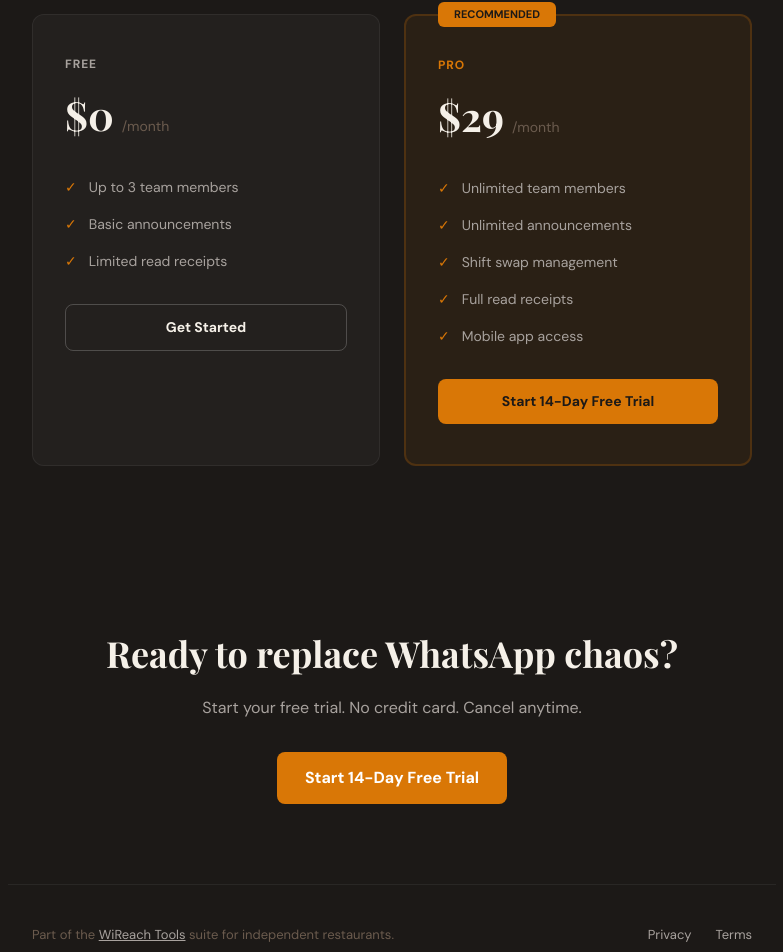
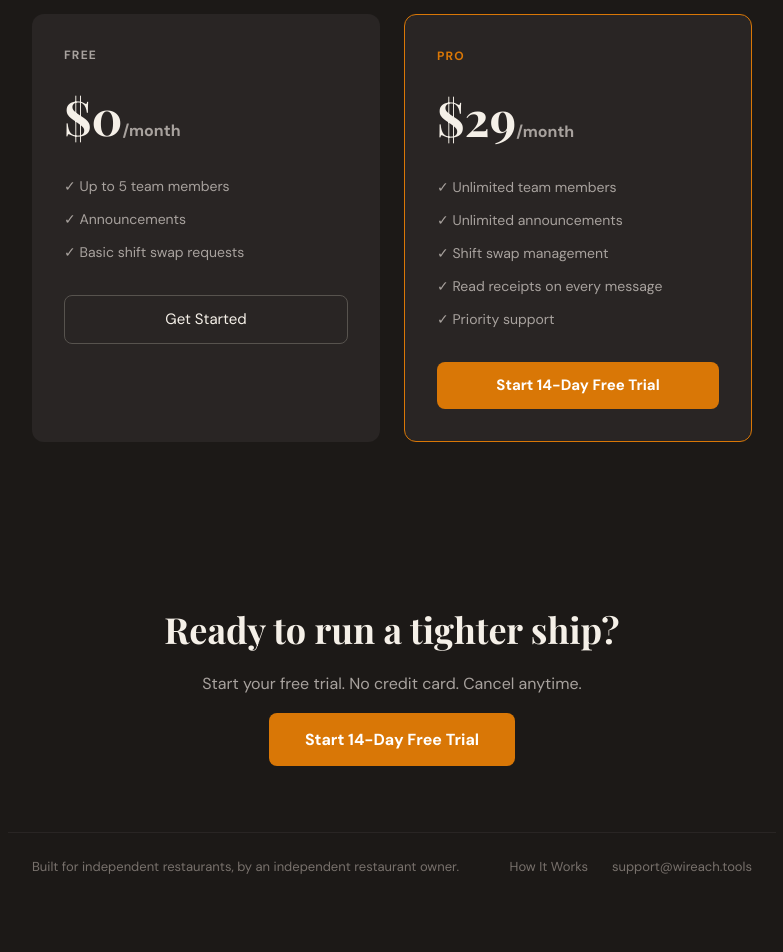
Before and after one commit to withinreachintl-coder/wri-staff-comms, a Next.js app: page / in a window 1280 px wide. Shown: the part 1835-2787 px from the top of the page, without its empty margins (248-1031 px from the left). After the commit the page ends 2735 px from the top, so only its background shows below. Built offline with nearby package versions, Linux system fonts and the light colour scheme.

Commit message:
polish: refined pricing cards, testimonial, footer with support email

```diff
--- a/app/page.tsx
+++ b/app/page.tsx
@@ -94,67 +94,38 @@ export default function LandingPage() {
           Pricing
         </p>
         <h2 style={{ fontFamily: 'Playfair Display, serif', fontSize: '36px', fontWeight: 700, marginBottom: '48px' }}>
-          Simple. Honest. No surprises.
+          Simple, honest pricing.
         </h2>
-
         <div style={{ display: 'grid', gridTemplateColumns: '1fr 1fr', gap: '24px' }}>
-          {/* Free Tier */}
-          <div style={{ background: 'rgba(255,255,255,0.03)', border: '1px solid rgba(255,255,255,0.06)', borderRadius: '12px', padding: '40px 32px' }}>
-            <p style={{ color: '#A8A29E', fontSize: '12px', fontWeight: 600, letterSpacing: '0.08em', textTransform: 'uppercase', marginBottom: '12px' }}>
-              Free
+          {/* Free */}
+          <div style={{ background: '#292524', borderRadius: '12px', padding: '32px' }}>
+            <p style={{ fontSize: '12px', fontWeight: 600, letterSpacing: '0.1em', textTransform: 'uppercase', color: '#A8A29E', marginBottom: '16px' }}>Free</p>
+            <p style={{ fontFamily: 'Playfair Display, serif', fontSize: '48px', fontWeight: 700, marginBottom: '24px' }}>
+              $0<span style={{ fontSize: '16px', color: '#A8A29E', fontFamily: 'DM Sans, sans-serif' }}>/month</span>
             </p>
-            <div style={{ display: 'flex', alignItems: 'baseline', gap: '8px', marginBottom: '32px' }}>
-              <span style={{ fontFamily: 'Playfair Display, serif', fontSize: '40px', fontWeight: 700 }}>$0</span>
-              <span style={{ color: '#6B5B4E', fontSize: '14px' }}>/month</span>
-            </div>
-            <ul style={{ listStyle: 'none', padding: 0, margin: '0 0 32px 0' }}>
-              {['Up to 3 team members', 'Basic announcements', 'Limited read receipts'].map((item, i) => (
-                <li key={i} style={{ display: 'flex', gap: '12px', marginBottom: '16px', fontSize: '14px', color: '#A8A29E' }}>
-                  <span style={{ color: '#D97706' }}>✓</span>
-                  {item}
-                </li>
-              ))}
-            </ul>
-            <Link href="/login" style={{
-              display: 'block', width: '100%', textAlign: 'center',
-              border: '1px solid rgba(255,255,255,0.2)', color: '#F5F0E8', padding: '12px',
-              borderRadius: '8px', textDecoration: 'none', fontWeight: 600, fontSize: '14px'
-            }}>
-              Get Started
-            </Link>
+            {['Up to 5 team members', 'Announcements', 'Basic shift swap requests'].map(item => (
+              <p key={item} style={{ color: '#A8A29E', fontSize: '14px', marginBottom: '12px' }}>✓ {item}</p>
+            ))}
+            <a href="/signup" style={{
+              display: 'block', textAlign: 'center', marginTop: '32px',
+              border: '1px solid #57534E', padding: '12px', borderRadius: '8px',
+              color: '#F5F0E8', textDecoration: 'none', fontSize: '15px'
+            }}>Get Started</a>
           </div>
-
-          {/* Pro Tier */}
-          <div style={{ background: 'rgba(217,119,6,0.08)', border: '2px solid rgba(217,119,6,0.2)', borderRadius: '12px', padding: '40px 32px', position: 'relative' }}>
-            <div style={{
-              position: 'absolute', top: '-14px', left: '32px',
-              background: '#D97706', color: '#1C1917', padding: '4px 16px',
-              borderRadius: '6px', fontSize: '11px', fontWeight: 600
-            }}>
-              RECOMMENDED
-            </div>
-            <p style={{ color: '#D97706', fontSize: '12px', fontWeight: 600, letterSpacing: '0.08em', textTransform: 'uppercase', marginBottom: '12px' }}>
-              Pro
+          {/* Pro */}
+          <div style={{ background: '#292524', borderRadius: '12px', padding: '32px', border: '1px solid #D97706' }}>
+            <p style={{ fontSize: '12px', fontWeight: 600, letterSpacing: '0.1em', textTransform: 'uppercase', color: '#D97706', marginBottom: '16px' }}>Pro</p>
+            <p style={{ fontFamily: 'Playfair Display, serif', fontSize: '48px', fontWeight: 700, marginBottom: '24px' }}>
+              $29<span style={{ fontSize: '16px', color: '#A8A29E', fontFamily: 'DM Sans, sans-serif' }}>/month</span>
             </p>
-            <div style={{ display: 'flex', alignItems: 'baseline', gap: '8px', marginBottom: '32px' }}>
-              <span style={{ fontFamily: 'Playfair Display, serif', fontSize: '40px', fontWeight: 700 }}>$29</span>
-              <span style={{ color: '#6B5B4E', fontSize: '14px' }}>/month</span>
-            </div>
-            <ul style={{ listStyle: 'none', padding: 0, margin: '0 0 32px 0' }}>
-              {['Unlimited team members', 'Unlimited announcements', 'Shift swap management', 'Full read receipts', 'Mobile app access'].map((item, i) => (
-                <li key={i} style={{ display: 'flex', gap: '12px', marginBottom: '16px', fontSize: '14px', color: '#A8A29E' }}>
-                  <span style={{ color: '#D97706' }}>✓</span>
-                  {item}
-                </li>
-              ))}
-            </ul>
-            <Link href="/login" style={{
-              display: 'block', width: '100%', textAlign: 'center',
-              background: '#D97706', color: '#1C1917', padding: '12px',
-              borderRadius: '8px', textDecoration: 'none', fontWeight: 600, fontSize: '14px'
-            }}>
-              Start 14-Day Free Trial
-            </Link>
+            {['Unlimited team members', 'Unlimited announcements', 'Shift swap management', 'Read receipts on every message', 'Priority support'].map(item => (
+              <p key={item} style={{ color: '#A8A29E', fontSize: '14px', marginBottom: '12px' }}>✓ {item}</p>
+            ))}
+            <a href="/signup" style={{
+              display: 'block', textAlign: 'center', marginTop: '32px',
+              background: '#D97706', padding: '12px', borderRadius: '8px',
+              color: '#fff', textDecoration: 'none', fontSize: '15px', fontWeight: 600
+            }}>Start 14-Day Free Trial</a>
           </div>
         </div>
       </section>
@@ -162,27 +133,30 @@ export default function LandingPage() {
       {/* CTA */}
       <section style={{ padding: '80px 24px', textAlign: 'center', maxWidth: '768px', margin: '0 auto' }}>
         <h2 style={{ fontFamily: 'Playfair Display, serif', fontSize: '36px', fontWeight: 700, marginBottom: '16px' }}>
-          Ready to replace WhatsApp chaos?
+          Ready to run a tighter ship?
         </h2>
         <p style={{ color: '#A8A29E', fontSize: '16px', marginBottom: '32px' }}>
           Start your free trial. No credit card. Cancel anytime.
         </p>
-        <Link href="/login" style={{
-          background: '#D97706', color: '#fff', padding: '14px 28px',
-          borderRadius: '8px', textDecoration: 'none', fontWeight: 600, fontSize: '16px', display: 'inline-block'
-        }}>Start 14-Day Free Trial</Link>
+        <a href="/signup" style={{
+          background: '#D97706', color: '#fff', padding: '16px 36px',
+          borderRadius: '8px', textDecoration: 'none', fontWeight: 600, fontSize: '16px'
+        }}>Start 14-Day Free Trial</a>
       </section>
 
       {/* Footer */}
-      <footer style={{ padding: '40px 24px', maxWidth: '768px', margin: '0 auto', display: 'flex', justifyContent: 'space-between', alignItems: 'center', borderTop: '1px solid rgba(255,255,255,0.06)' }}>
-        <p style={{ fontSize: '13px', color: '#6B5B4E' }}>
-          Part of the <a href="https://wireach.tools" style={{ color: '#A8A29E', textDecoration: 'underline' }}>WiReach Tools</a> suite for independent restaurants.
-        </p>
+      <footer style={{
+        borderTop: '1px solid #292524', padding: '24px',
+        display: 'flex', justifyContent: 'space-between', alignItems: 'center',
+        maxWidth: '768px', margin: '0 auto', flexWrap: 'wrap', gap: '12px'
+      }}>
+        <span style={{ color: '#78716C', fontSize: '13px' }}>Built for independent restaurants, by an independent restaurant owner.</span>
         <div style={{ display: 'flex', gap: '24px' }}>
-          <a href="#" style={{ color: '#A8A29E', textDecoration: 'none', fontSize: '13px' }}>Privacy</a>
-          <a href="#" style={{ color: '#A8A29E', textDecoration: 'none', fontSize: '13px' }}>Terms</a>
+          <a href="#features" style={{ color: '#78716C', fontSize: '13px', textDecoration: 'none' }}>How It Works</a>
+          <a href="mailto:support@wireach.tools" style={{ color: '#78716C', fontSize: '13px', textDecoration: 'none' }}>support@wireach.tools</a>
         </div>
       </footer>
+
     </main>
   )
 }
```
